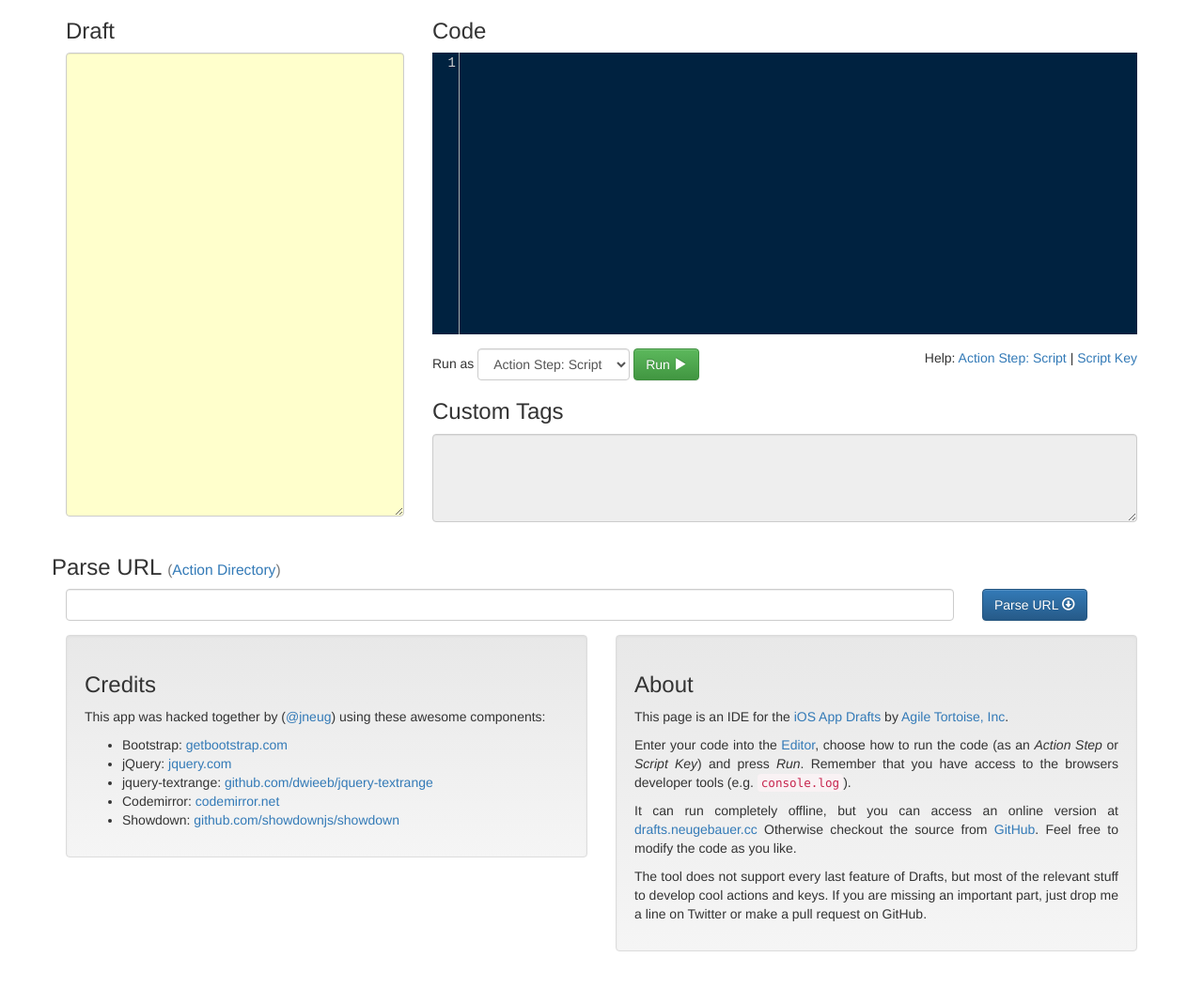
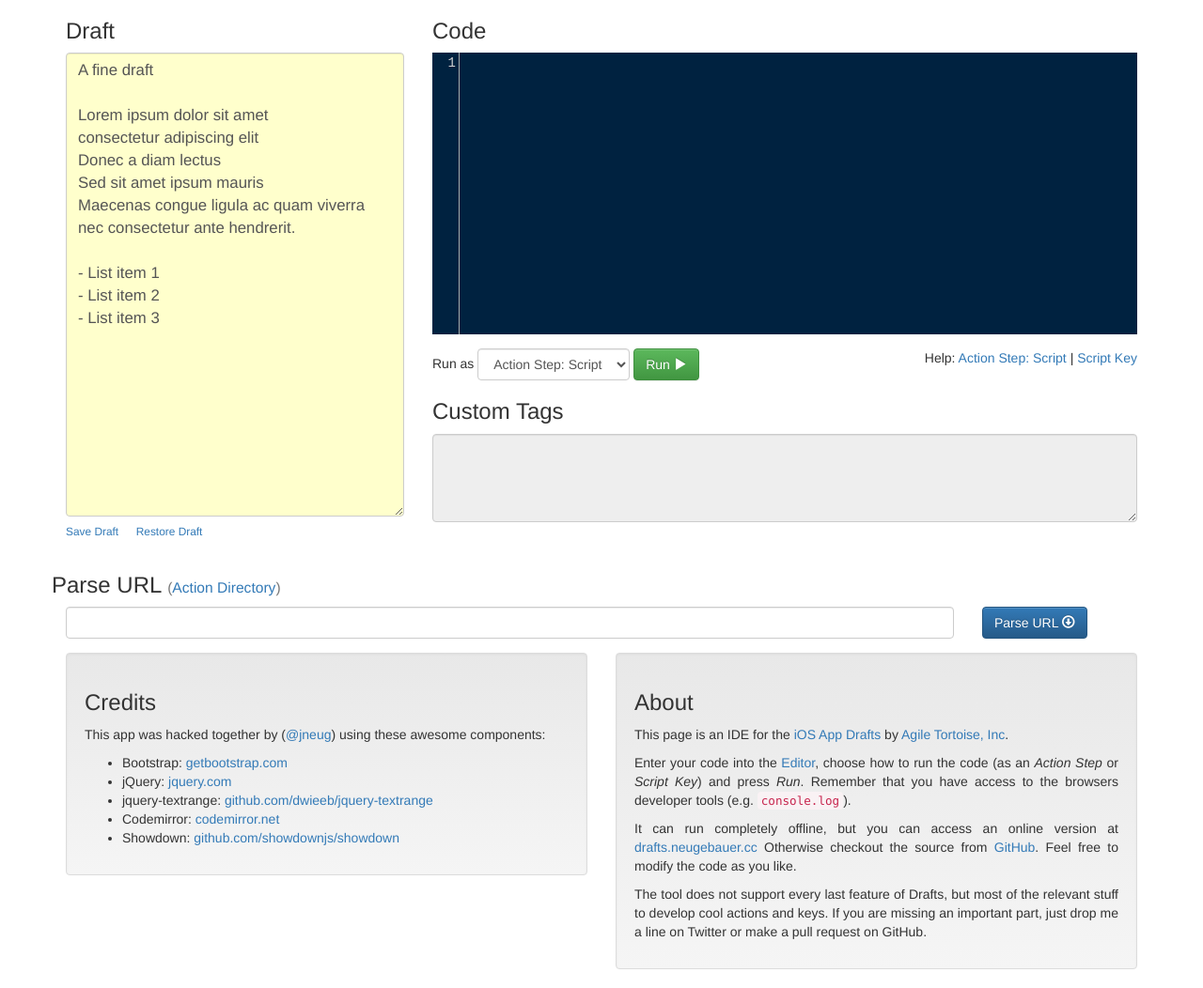
Before and after one commit to jneug/drafts-sim, a plain HTML site: page index.html in a window 1280 px wide. Shown: the whole page at 94% size. Drawn offline with Linux system fonts and the light colour scheme.

Commit message:
Added "save draft" option, to temporarily save the current draft text

```diff
--- a/index.html
+++ b/index.html
@@ -24,7 +24,22 @@
 				<div class="col-md-4">
 					<h3>Draft</h3>
 					<div class="form-group">
-						<textarea id="draft" class="form-control" rows="20"></textarea>
+						<textarea id="draft" class="form-control" rows="20">
+A fine draft
+
+Lorem ipsum dolor sit amet
+consectetur adipiscing elit
+Donec a diam lectus
+Sed sit amet ipsum mauris
+Maecenas congue ligula ac quam viverra nec consectetur ante hendrerit.
+
+- List item 1
+- List item 2
+- List item 3</textarea>
+                        <p class="help-block"><small><a href="#" id="save">Save Draft</a>
+                            <span class="glyphicon glyphicon-ok-sign fade" id="save-icon"></span>
+                            <a href="#" id="restore">Restore Draft</a></small>
+                            <span class="glyphicon glyphicon-ok-sign fade" id="restore-icon"></span></p>
 					</div>
 				</div>
 				<div class="col-md-8">
--- a/js/drafts.js
+++ b/js/drafts.js
@@ -101,6 +101,7 @@ $(function() { 'use strict';
         eval(code);
     };
 
+    // Everything to handle Action Step: Script execution
     var actionScope = function(code) {
         /*  Action Step API
 
```
